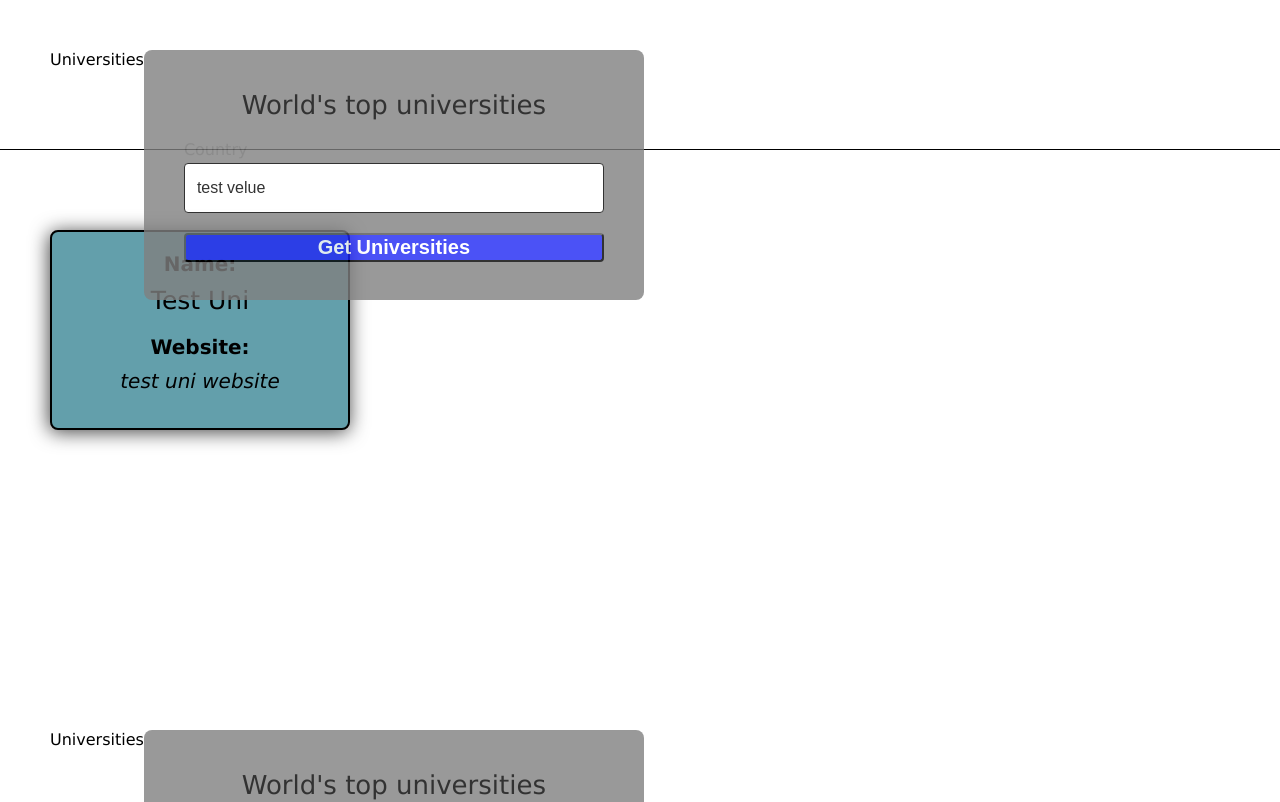
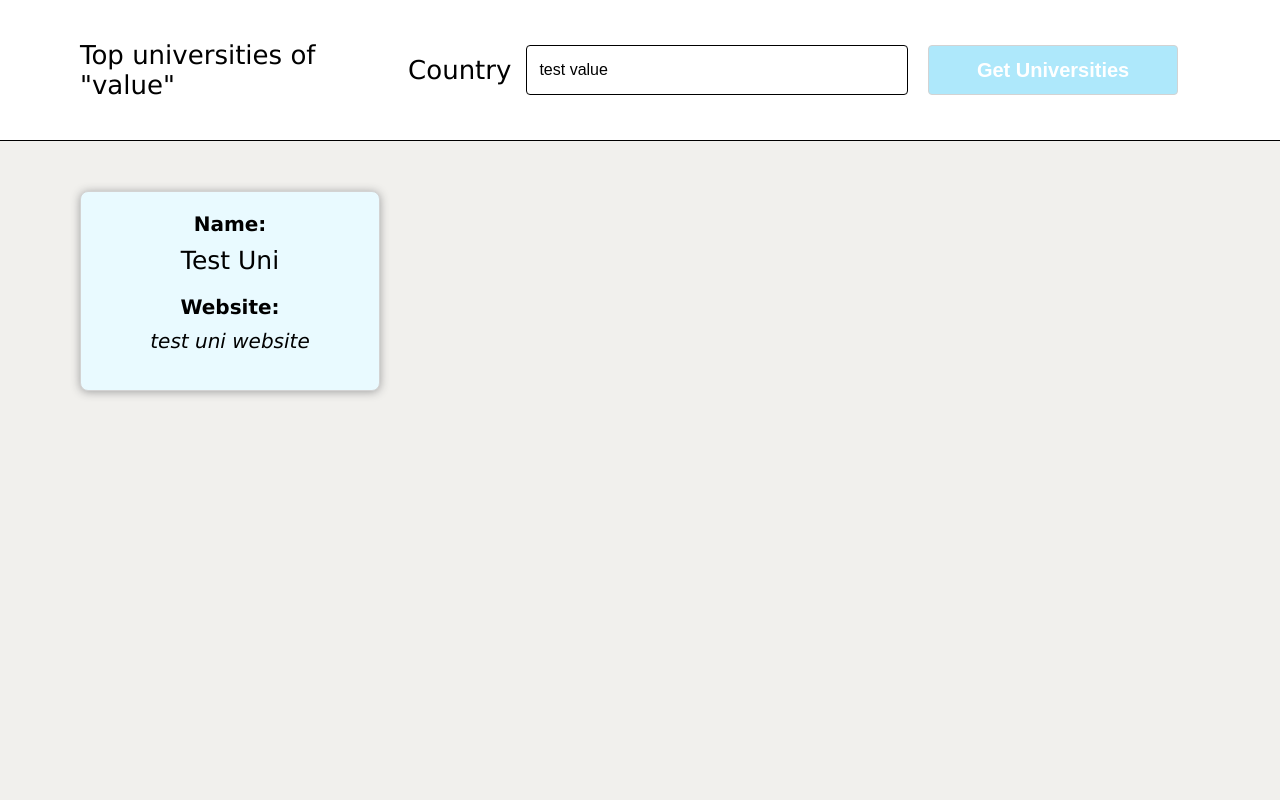
Before and after one commit to SergeiVS/react-app-typescript, a React (Create React App) app: page / in a window 1280 px wide. Shown: the top 802 px of the page. Built offline with nearby package versions, Linux system fonts and the light colour scheme.

Commit message:
Changed styles, by Valeria

```diff
--- a/src/App.tsx
+++ b/src/App.tsx
@@ -31,7 +31,6 @@ function App() {
       {/* <Homework09 /> */}
 
       {/* <Consultation03 /> */}
-      <Lesson10 />
     </>
   );
 }
--- a/src/components/Button/styles.ts
+++ b/src/components/Button/styles.ts
@@ -8,20 +8,20 @@ const getButtonColor = ($isRed: boolean | undefined) => {
   if ($isRed) {
     return "red";
   } else {
-    return "rgba(31, 39, 245, 1)";
+    return "#AEE8FB";
   }
 };
 
 export const SyledButton = styled("button")<StyledButtonProps>`
   width: 100%;
-  height: 70px;
+  height: 50px;
   outline: none;
   border-radius: 4px;
+  border: 1px solid lightgray;
   font-size: 20px;
   font-weight: 600;
   background-color: ${({ $isRed }) => getButtonColor($isRed)};
   color: rgba(255, 255, 255, 1);
-  outline: none;
   cursor: pointer;
   &:disabled {
     cursor: not-allowed;
--- a/src/components/Input/styles.ts
+++ b/src/components/Input/styles.ts
@@ -1,7 +1,6 @@
 import styled from "@emotion/styled";
 
-import {colors} from "styles/colors"
-
+import { colors } from "styles/colors";
 
 interface StyledInputProps {
   $error: undefined | string;
@@ -17,15 +16,15 @@ const setBorderColor = ($error: undefined | string) => {
 
 export const InputWrapper = styled("div")`
   display: flex;
-  flex-direction: column;
   width: 100%;
-  gap: 4px;
+  gap: 15px;
+  align-items: center;
 `;
 
 export const InputLabel = styled("label")`
-  font-size: 16px;
+  font-size: 26px;
   font-weight: 400;
-  color: rgb(111, 111, 111);
+  color: black;
 `;
 
 export const InputElemnt = styled("input")<StyledInputProps>`
--- a/src/components/SearchForm/SearchForm.tsx
+++ b/src/components/SearchForm/SearchForm.tsx
@@ -3,12 +3,12 @@ import Button from "components/Button/Button";
 import Input from "components/Input/Input";
 
 import { SearchFormProps } from "./types";
-import { SearchFormContainer, Title } from "./styles";
+import { SearchFormContainer, ButtonControl, InputControl } from "./styles";
 
 function SearchForm({ value, onSubmit, onChange }: SearchFormProps) {
   return (
     <SearchFormContainer onSubmit={onSubmit}>
-      <Title>World's top universities</Title>
+      <InputControl>
       <Input
         id="input-id"
         name="country-input"
@@ -18,7 +18,8 @@ function SearchForm({ value, onSubmit, onChange }: SearchFormProps) {
         value={value}
         onChange={onChange}
       />
-      <Button name={"Get Universities"} type="submit"/>
+      </InputControl>
+     <ButtonControl><Button name={"Get Universities"} type="submit"/></ButtonControl>
     </SearchFormContainer>
   );
 }
--- a/src/components/SearchForm/styles.ts
+++ b/src/components/SearchForm/styles.ts
@@ -2,19 +2,17 @@ import styled from "@emotion/styled";
 
 export const SearchFormContainer = styled("form")`
   display: flex;
-  flex-direction: column;
   align-items: center;
-  width: 500px;
-  min-height: 250px;
-  max-height: fit-content;
+  width: 900px;
+  height: 100px;
   border: none;
-  padding: 40px;
-  border-radius: 8px;
-  background-color: grey;
-  opacity: 0.8;
   gap: 20px;
+  font-size: black;
 `;
 
-export const Title = styled("p")`
-  font-size: 26px;
-`;
+export const ButtonControl = styled.div`
+width: 250px;
+`
+export const InputControl = styled.div`
+width: 500px;
+`
--- a/src/components/UniCard/styles.ts
+++ b/src/components/UniCard/styles.ts
@@ -7,12 +7,10 @@ export const CardWrapper = styled.div`
   height: 200px;
   gap: 20px;
   padding: 20px;
-  border: 2px solid black;
+  border: 1px solid lightgray;
   border-radius: 8px;
-  background-color: #639FAB;
-  -webkit-box-shadow: -1px 2px 19px 0px rgba(0, 0, 0, 0.75);
-  -moz-box-shadow: -1px 2px 19px 0px rgba(0, 0, 0, 0.75);
-  box-shadow: -1px 2px 19px 0px rgba(0, 0, 0, 0.75);
+  background-color: #E9FAFF;
+  box-shadow: 0px 1px 10px 0px #9F9F9F;
 `;
 
 export const CardsBlock = styled.div`
--- a/src/lessons/Lesson10/Lesson10.tsx
+++ b/src/lessons/Lesson10/Lesson10.tsx
@@ -3,7 +3,7 @@ import { useState } from "react";
 import UniCard from "components/UniCard/UniCard";
 import SearchForm from "components/SearchForm/SearchForm";
 
-import { Lesson_10Div, Lesson_10Header, Lesson_10Cards } from "./styles";
+import { Lesson_10Div, Lesson_10Header, Lesson_10Cards, Title } from "./styles";
 import { University } from "./types";
 
 // 1. Разместите на странице Input с label="Country", в который пользователь может ввести название страны
@@ -28,9 +28,9 @@ function Lesson10() {
   return (
     <Lesson_10Div>
       <Lesson_10Header>
-        <p>Universities</p>
+      <Title>Top universities of "value"</Title>
         <SearchForm
-          value="test velue"
+          value="test value"
           onChange={() => {}}
           onSubmit={() => {}}
         />
--- a/src/lessons/Lesson10/styles.ts
+++ b/src/lessons/Lesson10/styles.ts
@@ -6,20 +6,23 @@ display: flex;
 flex: 1;
 flex-direction: column;
 gap: 30px;
-background-color: white;
+background-color: #f1f0ed;
 align-items: center;
 font-family: Verdana, Geneva, Tahoma, sans-serif;
+font-size: 26px;
 `
 
 export const Lesson_10Header = styled.div`
 display: flex;
-padding-left: 50px;
-padding-right: 50px;
-padding-top: 50px;
+background-color: white;
+padding-left: 80px;
+padding-top: 20px;
 padding-bottom: 20px;
 width: 100%;
-height: 150px;
+justify-content: space-between;
 border-bottom: 1px solid black;
+height: fit-content;
+align-items: center;
 `
 
 export const Lesson_10Cards = styled.div`
@@ -28,7 +31,9 @@ min-height: 500px;
 max-height: fit-content;
 display: flex;
 flex-wrap: wrap;
-padding-top: 20px;
-padding: 50px;
+padding: 20px 80px 80px 80px;
 gap: 30px;
 `
+export const Title = styled("p")`
+  font-size: 26px;
+`;
```
